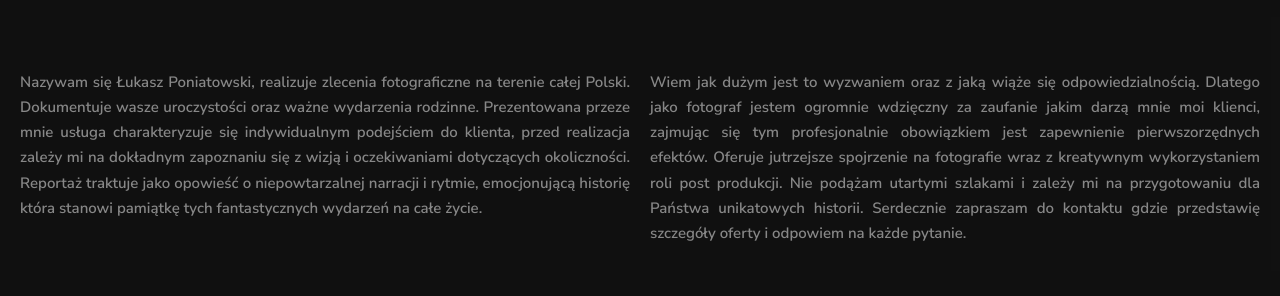
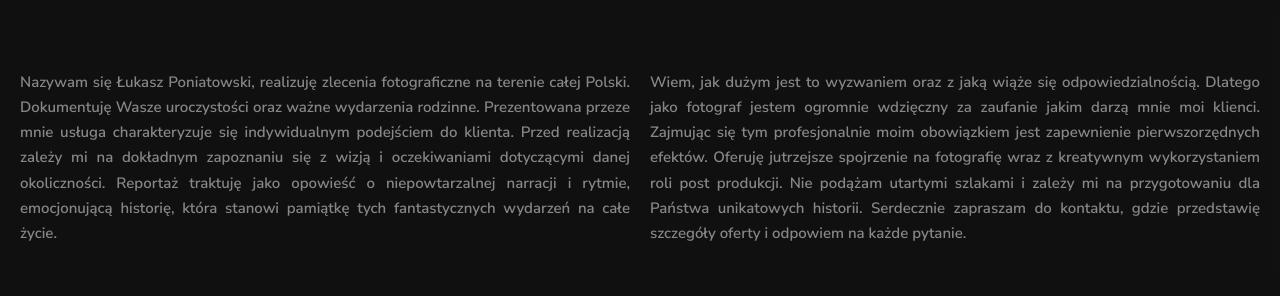
Before and after one commit to mattponiat/lukaszponiatowski-portfolio, a Next.js app: page / in a window 1280 px wide. Shown: the part 1254-1550 px from the top of the page. Built offline with nearby package versions, Linux system fonts and the light colour scheme.

Commit message:
Update DescContent text

```diff
--- a/components/Home/DescSection/DescContent.tsx
+++ b/components/Home/DescSection/DescContent.tsx
@@ -5,24 +5,25 @@ const DescContent = () => {
   return (
     <Wrapper>
       <StyledText>
-        Nazywam się Łukasz Poniatowski, realizuje zlecenia fotograficzne na
-        terenie całej Polski. Dokumentuje wasze uroczystości oraz ważne
+        Nazywam się Łukasz Poniatowski, realizuję zlecenia fotograficzne na
+        terenie całej Polski. Dokumentuję Wasze uroczystości oraz ważne
         wydarzenia rodzinne. Prezentowana przeze mnie usługa charakteryzuje się
-        indywidualnym podejściem do klienta, przed realizacja zależy mi na
-        dokładnym zapoznaniu się z wizją i oczekiwaniami dotyczących
-        okoliczności. Reportaż traktuje jako opowieść o niepowtarzalnej narracji
-        i rytmie, emocjonującą historię która stanowi pamiątkę tych
+        indywidualnym podejściem do klienta. Przed realizacją zależy mi na
+        dokładnym zapoznaniu się z wizją i oczekiwaniami dotyczącymi danej
+        okoliczności. Reportaż traktuję jako opowieść o niepowtarzalnej narracji
+        i rytmie, emocjonującą historię, która stanowi pamiątkę tych
         fantastycznych wydarzeń na całe życie.
       </StyledText>
       <StyledText>
-        Wiem jak dużym jest to wyzwaniem oraz z jaką wiąże się
+        Wiem, jak dużym jest to wyzwaniem oraz z jaką wiąże się
         odpowiedzialnością. Dlatego jako fotograf jestem ogromnie wdzięczny za
-        zaufanie jakim darzą mnie moi klienci, zajmując się tym profesjonalnie
-        obowiązkiem jest zapewnienie pierwszorzędnych efektów. Oferuje
-        jutrzejsze spojrzenie na fotografie wraz z kreatywnym wykorzystaniem
+        zaufanie jakim darzą mnie moi klienci. Zajmując się tym profesjonalnie
+        moim obowiązkiem jest zapewnienie pierwszorzędnych efektów. Oferuję
+        jutrzejsze spojrzenie na fotografię wraz z kreatywnym wykorzystaniem
         roli post produkcji. Nie podążam utartymi szlakami i zależy mi na
         przygotowaniu dla Państwa unikatowych historii. Serdecznie zapraszam do
-        kontaktu gdzie przedstawię szczegóły oferty i odpowiem na każde pytanie.
+        kontaktu, gdzie przedstawię szczegóły oferty i odpowiem na każde
+        pytanie.
       </StyledText>
     </Wrapper>
   );
```
